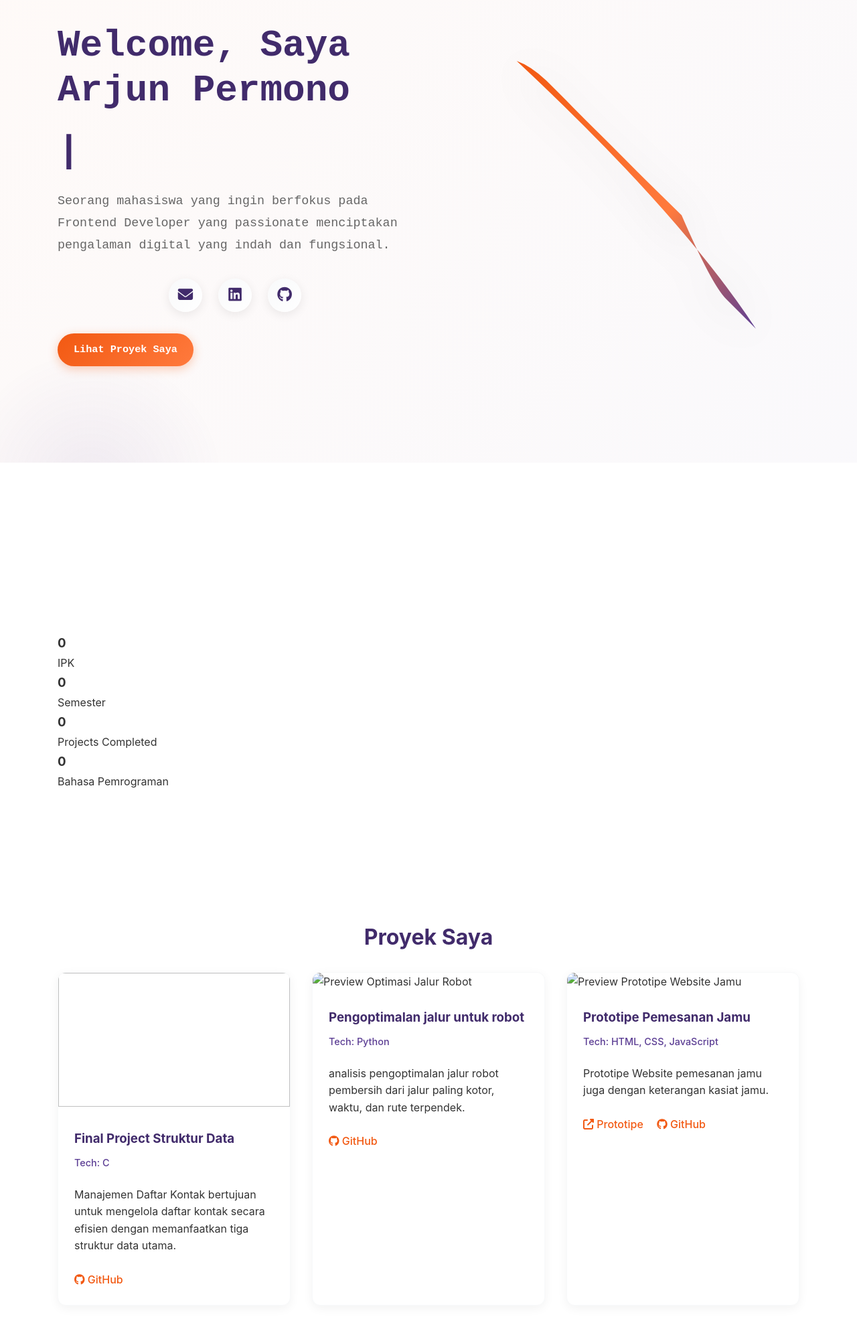
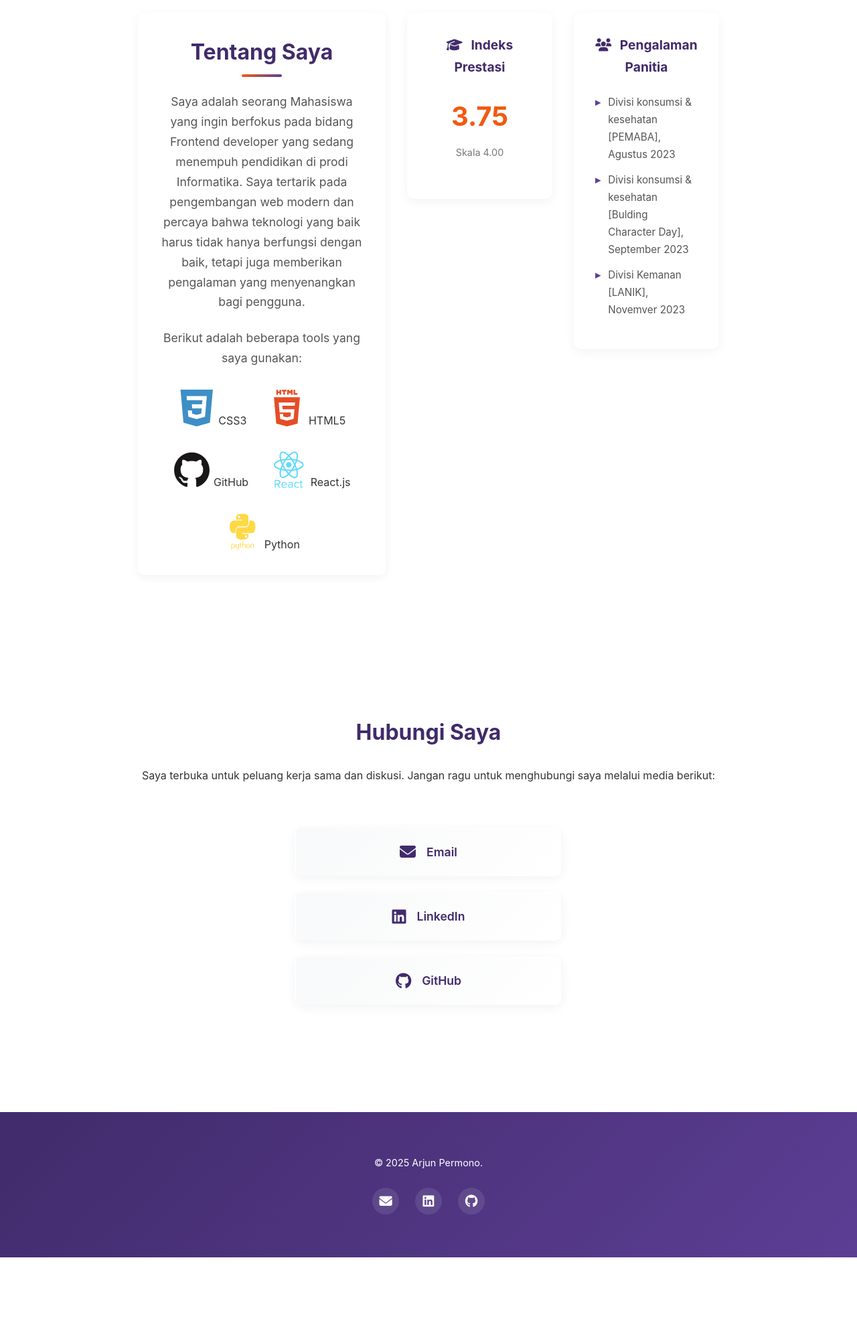
Before and after one commit to Permono/Portofolio, a plain HTML site: page portofolio/TentangSaya.html in a window 1280 px wide. Shown: the part 179-2164 px from the top of the page at 67% size. After the commit the page ends 2057 px from the top, so only its background shows below. Drawn offline with nearby package versions, Linux system fonts and the light colour scheme.

Commit message:
Update TentangSaya.html

```diff
--- a/portofolio/TentangSaya.html
+++ b/portofolio/TentangSaya.html
@@ -3,14 +3,13 @@
 <head>
     <meta charset="UTF-8">
     <meta name="viewport" content="width=device-width, initial-scale=1.0">
-    <title>Arjun Permono - Beranda</title>
+    <title>Arjun Permono - Tentang Saya</title>
     <link rel="stylesheet" href="style.css">
     <link rel="stylesheet" href="https://cdnjs.cloudflare.com/ajax/libs/font-awesome/6.4.0/css/all.min.css">
     <link rel="stylesheet" type='text/css' href="https://cdn.jsdelivr.net/gh/devicons/devicon@latest/devicon.min.css" />
     <link href="https://fonts.googleapis.com/css2?family=Inter:wght@300;400;600;700&display=swap" rel="stylesheet">
 </head>
-
-<body>
+<body class="page-about">
     <!-- Fitur 8: Scroll Progress Bar -->
     <div class="scroll-progress-bar"></div>
 
@@ -18,140 +17,26 @@
         <div class="container">
             <a href="index.html" class="logo">PORTOFOLIO</a>
             <div class="nav-links">
-                <a href="index.html" class="active">Beranda</a>
+                <a href="index.html">Beranda</a>
                 <a href="proyek.html">Proyek</a>
-                <a href="TentangSaya.html">Tentang Saya</a>
+                <a href="TentangSaya.html" class="active">Tentang Saya</a>
             </div>
         </div>
     </nav>
 
     <main>
-        <!-- Hero Section -->
-        <header class="hero">
-            <div class="container">
-                <!-- KOLOM KIRI: Konten Hero -->
-                <div class="hero-content">
-                    <h1><span class="typing-text-static">Welcome, Saya Arjun Permono</span></h1>
-                    <h1><span id="typewriter-dynamic"></span><span class="cursor">|</span></h1>
-                    <p>Seorang mahasiswa yang ingin berfokus pada Frontend Developer yang passionate menciptakan pengalaman digital yang indah dan fungsional.</p>
+<section class="about-section reveal">
+    <div class="container">
+        <!-- Wrapper untuk tiga kotak menggunakan Flexbox -->
+        <div class="about-content-grid">
 
-                    <!-- PERUBAHAN 1: Social links dipindahkan ke dalam hero-content -->
-                    <div class="social-links">
-                        <a href="mailto:23081010240@student.upnjatim.ac.id" aria-label="Email"><i class="fas fa-envelope"></i></a>
-                        <a href="https://www.linkedin.com/in/arjun-permono-b2a587288" target="_blank" aria-label="LinkedIn"><i class="fab fa-linkedin"></i></a>
-                        <a href="https://github.com/Permono" target="_blank" aria-label="GitHub"><i class="fab fa-github"></i></a>
-                    </div>
+            <!-- Kotak 1: Tentang Saya (Kotak Utama) -->
+            <div class="about-box main-box">
+                <h2>Tentang Saya</h2>
+                <p>Saya adalah seorang Mahasiswa yang ingin berfokus pada bidang Frontend developer yang sedang menempuh pendidikan di prodi Informatika. Saya tertarik pada pengembangan web modern dan percaya bahwa teknologi yang baik harus tidak hanya berfungsi dengan baik, tetapi juga memberikan pengalaman yang menyenangkan bagi pengguna.</p>
 
-                    <a href="proyek.html" class="btn">Lihat Proyek Saya</a>
-                </div>
-
-                <!-- KOLOM KANAN: Ilustrasi Hero -->
-                <div class="hero-illustration">
-                    <svg class="hero-blob" viewBox="0 0 600 600" xmlns="http://www.w3.org/2000/svg">
-                        <defs>
-                            <linearGradient id="gBlob" x1="0%" y1="0%" x2="100%" y2="100%">
-                                <stop offset="0%" stop-color="#F25912"/>
-                                <stop offset="60%" stop-color="#ff7a3d"/>
-                                <stop offset="100%" stop-color="#5C3E94"/>
-                            </linearGradient>
-                        </defs>
-                        <!-- Path diperpendek untuk contoh, ganti dengan path asli Anda -->
-                        <path fill="url(#gBlob)" d="M433.6,345.6Q398.2,311.4,364.8,278.4T306.2,219.8T247.6,161.2T189,102.6T130.4,44Q96.2,11.4,64,0Q433.6,345.6,600,600Q566.8,566.8,533.6,533.6T433.6,345.6Z">
-                            <animateTransform attributeName="transform" type="translate" dur="8s" repeatCount="indefinite" values="0 0; 6 -12; -6 8; 0 0"/>
-                        </path>
-                    </svg>
-                </div>
-            </div>
-        </header>
-
-        <section class="statistics-section">
-            <canvas id="particles-canvas"></canvas>
-            <div class="container">
-                <div class="statistics-grid">
-                    <div class="stat-item reveal">
-                        <!-- PERUBAHAN 3: Memastikan data-target untuk IPK sudah benar -->
-                        <h3 class="stat-counter" data-target="3.75">0</h3>
-                        <p>IPK</p>
-                    </div>
-                    <div class="stat-item reveal">
-                        <h3 class="stat-counter" data-target="5">0</h3>
-                        <p>Semester</p>
-                    </div>
-                    <div class="stat-item reveal">
-                        <h3 class="stat-counter" data-target="6">0</h3>
-                        <p>Projects Completed</p>
-                    </div>
-                    <div class="stat-item reveal">
-                        <h3 class="stat-counter" data-target="4">0</h3>
-                        <p>Bahasa Pemrograman</p>
-                    </div>
-                </div>
-            </div>
-        </section>
-
-        <section>
-            <div class="container">
-                <h2>Proyek Saya</h2>
-                <div class="projects-grid">
-                    <!-- Project Card 1 -->
-                    <div class="project-card reveal tilt-card">
-                        <div class="project-image-wrapper">
-                            <img>
-                        </div>
-                        <div class="project-card-content">
-                            <h3>Final Project Struktur Data</h3>
-                            <p class="project-tech">Tech: C</p>
-                            <p>Manajemen Daftar Kontak bertujuan untuk mengelola daftar kontak secara efisien dengan memanfaatkan tiga struktur data utama.</p>
-                            <div class="project-links">
-                                <a href="https://github.com/Vyn17/FP_StrukDat_Kel8" target="_blank"><i class="fab fa-github"></i> GitHub</a>
-                            </div>
-                        </div>
-                    </div>
-                    <!-- Project Card 2 -->
-                    <div class="project-card reveal tilt-card">
-                        <div class="project-image-wrapper">
-                            <img class="lazy-load"
-                                src="image/placeholder-tiny.png"
-                                data-src="image/image2.png"
-                                alt="Preview Optimasi Jalur Robot">
-                        </div>
-                        <div class="project-card-content">
-                            <h3>Pengoptimalan jalur untuk robot</h3>
-                            <p class="project-tech">Tech: Python</p>
-                            <p>analisis pengoptimalan jalur robot pembersih dari jalur paling kotor, waktu, dan rute terpendek.</p>
-                            <div class="project-links">
-                                <a href="https://github.com/Permono/Pengoptimalan-jalur-robot-/blob/main/PengoptimalanJalurRobotPembersih" target="_blank"><i class="fab fa-github"></i> GitHub</a>
-                            </div>
-                        </div>
-                    </div>
-                    <!-- Project Card 3 -->
-                    <div class="project-card reveal tilt-card">
-                        <div class="project-image-wrapper">
-                            <img class="lazy-load"
-                                src="image/placeholder-tiny.png"
-                                data-src="image/image.png"
-                                alt="Preview Prototipe Website Jamu">
-                        </div>
-                        <div class="project-card-content">
-                            <h3>Prototipe Pemesanan Jamu</h3>
-                            <p class="project-tech">Tech: HTML, CSS, JavaScript</p>
-                            <p>Prototipe Website pemesanan jamu juga dengan keterangan kasiat jamu.</p>
-                            <div class="project-links">
-                                <a href="https://jamu-tradisional18.vercel.app/" target="_blank"><i class="fas fa-external-link-alt"></i> Prototipe</a>
-                                <a href="https://github.com/Permono/UTS-Pemweb" target="_blank"><i class="fab fa-github"></i> GitHub</a>
-                            </div>
-                        </div>
-                    </div>
-                </div>
-            </div>
-        </section>
-
-        <!-- About Section -->
-        <section class="about-section reveal">
-            <div class="container">
-                <h2>Tentang Saya</h2>
-                <p>Saya adalah seorang Frontend developer yang sedang menempuh pendidikan di prodi Informatika. Saya tertarik pada pengembangan web modern dan percaya bahwa teknologi yang baik harus tidak hanya berfungsi dengan baik, tetapi juga memberikan pengalaman yang menyenangkan bagi pengguna.</p>
                 <p>Berikut adalah beberapa tools yang saya gunakan:</p>
+                <!-- Fitur 4: Skills Icons Tooltip -->
                 <ul class="skills-list">
                     <li class="skill-icon-wrapper">
                         <i class="devicon-css3-plain colored"></i>
@@ -163,7 +48,7 @@
                     </li>
                     <li class="skill-icon-wrapper">
                         <i class="devicon-github-original colored"></i>
-                        <span class="tooltip">Git & GitHub</span>
+                        <span class="tooltip">GitHub</span>
                     </li>
                     <li class="skill-icon-wrapper">
                         <i class="devicon-react-original-wordmark colored"></i>
@@ -175,7 +60,57 @@
                     </li>
                 </ul>
             </div>
-            <a href="TentangSaya.html" class="btn">Biodata</a>
+
+            <!-- Kotak 2: IPK -->
+            <div class="about-box side-box">
+                <h3><i class="fas fa-graduation-cap"></i> Indeks Prestasi</h3>
+                <p class="ipk-value">3.75</p>
+                <p class="ipk-scale">Skala 4.00</p>
+            </div>
+
+            <!-- Kotak 3: Pengalaman Panitia -->
+            <div class="about-box side-box">
+                <h3><i class="fas fa-users"></i> Pengalaman Panitia</h3>
+                <ul class="experience-list">
+                    <li>Divisi konsumsi & kesehatan [PEMABA], Agustus 2023</li>
+                    <li>Divisi konsumsi & kesehatan [Bulding Character Day], September 2023</li>
+                    <li>Divisi Kemanan [LANIK], Novemver 2023</li>
+                </ul>
+            </div>
+
+        </div>
+    </div>
+</section>
+
+        <section class="reveal">
+            <div class="container">
+                <h2>Hubungi Saya</h2>
+                <div class="contact-wrapper">
+                    <p>Saya terbuka untuk peluang kerja sama dan diskusi. Jangan ragu untuk menghubungi saya melalui media berikut:</p>
+
+                    <ul class="contact-menu">
+                        <li>
+                            <a href="mailto:23081010240@student.upnjatim.ac.id?subject=Halo&body=Pesan%20uji%20dari%20website">
+                                <i class="fas fa-envelope"></i>
+                                <span>Email</span>
+                            </a>
+                        </li>
+                        <li>
+                            <a href="https://www.linkedin.com/in/arjun-permono-b2a587288/" target="_blank">
+                                <i class="fab fa-linkedin"></i>
+                                <span>LinkedIn</span>
+                            </a>
+                        </li>
+                        <li>
+                            <a href="https://github.com/Permono" target="_blank">
+                                <i class="fab fa-github"></i>
+                                <span>GitHub</span>
+                            </a>
+                        </li>
+                    </ul>
+
+                </div>
+            </div>
         </section>
     </main>
 
@@ -187,7 +122,7 @@
                 <a href="mailto:23081010240@student.upnjatim.ac.id" aria-label="Email">
                     <i class="fas fa-envelope"></i>
                 </a>
-                <a href="https://www.linkedin.com/in/arjun-permono-b2a587288/" target="_blank" aria-label="LinkedIn">
+                <a href="https://www.linkedin.com/in/username-kamu" target="_blank" aria-label="LinkedIn">
                     <i class="fab fa-linkedin"></i>
                 </a>
                 <a href="https://github.com/Permono" target="_blank" aria-label="GitHub">
```
